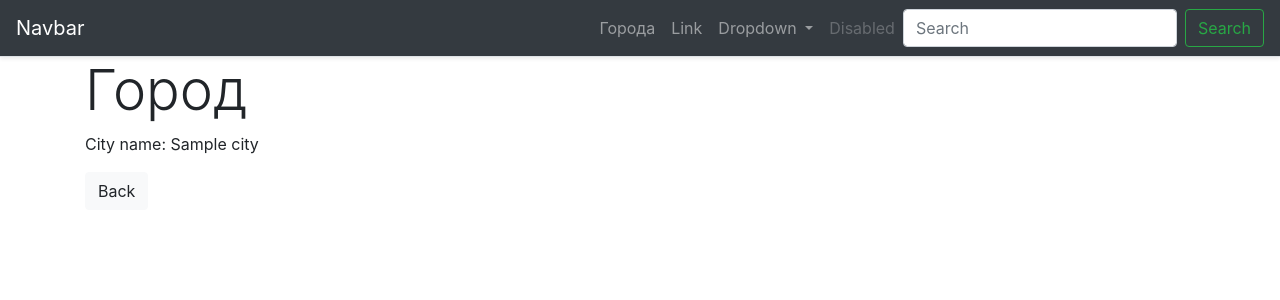
After one commit to berpress/django_train, a Django app: page /cities/detail/1/ in a window 1280 px wide. The commit adds this page. Shown: the top 300 px of the page. Run offline with Django 3.2, Linux system fonts and the light colour scheme; tables that the repository leaves empty hold one stand-in row (values such as "Sample post"); some libraries are stand-ins or nearby versions.

```diff
--- /dev/null
+++ b/src/cities/forms.py
@@ -0,0 +1,5 @@
+from django import forms
+
+
+class HtmlForm(forms.Form):
+    name = forms.CharField(label='City')
--- /dev/null
+++ b/src/cities/templates/cities/detail.html
@@ -0,0 +1,20 @@
+{% extends "base.html" %}
+{% block title%} Город {% endblock%}
+{% block content%}
+<h1 class="display-4">Город</h1>
+<div class="row">
+    <div class='col-md-6'>
+            <p> City name: {{object.name}}</p>
+    </div>
+</div>
+
+<div class="row">
+    <div class='col-md-6'>
+            <a href= '{% url "city:home"%}'>
+                <button type="bython" class="btn btn-light">
+                    Back
+                </button>
+            </a>
+    </div>
+</div>
+{% endblock%}
--- a/src/cities/urls.py
+++ b/src/cities/urls.py
@@ -1,6 +1,7 @@
 from django.urls import path
-from .views import home
+from .views import home, CityDetailView
 
 urlpatterns = [
+    path('detail/<int:pk>/', CityDetailView.as_view(), name='detail'),
     path('', home, name='home'),
 ]
--- a/src/cities/views.py
+++ b/src/cities/views.py
@@ -1,8 +1,21 @@
 from django.shortcuts import render
 from .models import City
+from django.views.generic import DetailView
+from .forms import HtmlForm
 # Create your views here.
 
 
 def home(request):
+    if request.method == 'POST':
+        form = HtmlForm(request.POST or None)
+        if form .is_valid():
+            print(form.cleaned_data)
+    form = HtmlForm()
     cities = City.objects.all()
-    return render(request, 'cities/home.html', {'objects_list': cities})
+    return render(request, 'cities/home.html', {'objects_list': cities, 'form': form})
+
+
+class CityDetailView(DetailView):
+    queryset = City.objects.all()
+    context_object_name = 'object'
+    template_name = 'cities/detail.html'
```
Also changed, not shown: src/cities/templates/cities/home.html (+7 -2 lines).
